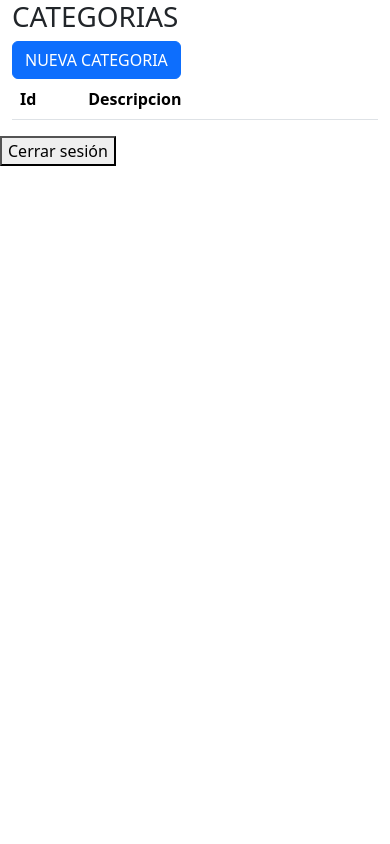
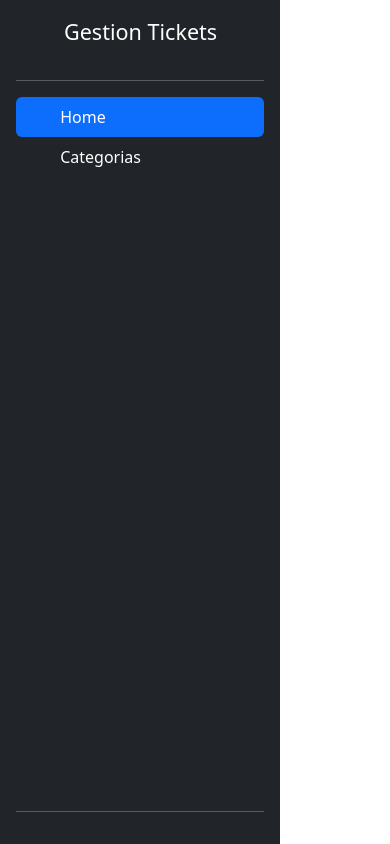
Before and after one commit to LJorsini/gestionTickets, a plain HTML site: page vistasTickets/index.html in a window 390 px wide. Drawn offline with nearby package versions, Linux system fonts and the light colour scheme.

Commit message:
se acomodaron el index y la categoria

```diff
--- a/vistasTickets/css/sidebar.css
+++ b/vistasTickets/css/sidebar.css
@@ -69,6 +69,7 @@
   display: block !important;
 }
 body {
+  margin: 0;
   min-height: 100vh;
   min-height: -webkit-fill-available;
 }
@@ -84,6 +85,23 @@ main {
   overflow-x: auto;
   overflow-y: hidden;
 }
+
+.sidebar {
+    position: fixed;
+    top: 0;
+    bottom: 0;
+    left: 0;
+    width: 280px;
+    padding: 1rem;
+    background-color: #343a40;
+    color: white;
+    z-index: 1000;
+  }
+
+  .content {
+    margin-left: 280px;
+    padding: 2rem;
+  }
 
 .dropdown-toggle {
   outline: 0;
--- a/vistasTickets/index.html
+++ b/vistasTickets/index.html
@@ -1,75 +1,75 @@
 <!DOCTYPE html>
-<html lang="en">
+<html lang="sp">
 
 <head>
-    <meta charset="UTF-8" />
+    <meta charset="UTF-3" />
     <meta name="viewport" content="width=device-width, initial-scale=1.0" />
     <link rel="stylesheet" href="./lib/bootstrap/css/bootstrap.min.css" />
-    <title>Document</title>
+    <title>Gestion Tickets</title>
 </head>
 
 <body>
 
-    <div class="container">
-        <h1>CATEGORIAS</h1>
-
-    <!-- Button trigger modal -->
-    <button type="button" class="btn btn-primary" data-bs-toggle="modal" data-bs-target="#modalCategorias">
-        NUEVA CATEGORIA
-    </button>
-
-    <!-- Tabla -->
-    <table class="table">
-        <thead>
-          <tr>
-            <th scope="col">Id</th>
-            <th scope="col">Descripcion</th>
-            <th scope="col"></th>
-            <th scope="col"></th>
-          </tr>
-        </thead>
-        <tbody>
-
-        </tbody>
-      </table>
-    </div>
-
-    <button onclick="cerrarSesion()">Cerrar sesión</button>
 
 
+    <!DOCTYPE html>
+    <html lang="en" data-bs-theme="auto">
+
+    <head>
+        <meta charset="utf-8" />
+        <meta name="viewport" content="width=device-width, initial-scale=1" />
+        <meta name="description" content="" />
+        <title>Gestion Tickets</title>
+        <link rel="stylesheet" href="./lib/bootstrap/css/bootstrap.min.css" />
+        <link rel="canonical" href="https://getbootstrap.com/docs/5.3/examples/sidebars/" />
+        <link rel="stylesheet" href="./css/sidebar.css" />
+        <script src="../assets/js/color-modes.js"></script>
+        <link href="../assets/dist/css/bootstrap.min.css" rel="stylesheet" />
+    </head>
+
+    <body>
+        <main class="d-flex flex-nowrap">
+            <div class="d-flex flex-column flex-shrink-0 p-3 text-bg-dark sidebar" style="width: 280px">
+                <a href="" class="d-flex align-items-center mb-3 mb-md-0 me-md-auto text-white text-decoration-none">
+                    <svg class="bi pe-none me-2" width="40" height="32" aria-hidden="true">
+                        <use xlink:href="#bootstrap"></use>
+                    </svg>
+                    <span class="fs-4">Gestion Tickets</span>
+                </a>
+                <hr />
+                <ul class="nav nav-pills flex-column mb-auto">
+                    <li class="nav-item">
+                        <a href="#" class="nav-link active" aria-current="page">
+                            <svg class="bi pe-none me-2" width="16" height="16" aria-hidden="true">
+                                <use xlink:href="#home"></use>
+                            </svg>
+                            Home
+                        </a>
+                    </li>
+                    <li>
+                        <a href="./categorias.html" class="nav-link text-white">
+                            <svg class="bi pe-none me-2" width="16" height="16" aria-hidden="true">
+                                <use xlink:href="#speedometer2"></use>
+                            </svg>
+                            Categorias
+                        </a>
+                    </li>
+                </ul>
+                <hr />
+            </div>
+
+            <div class="b-example-divider b-example-vr"></div>
+
+            <!-- Contenido principal -->
+            <div class="content">
 
 
-    <!-- Modal -->
-    <div class="modal fade" id="modalCategorias" tabindex="-1" aria-labelledby="exampleModalLabel" aria-hidden="true">
-        <div class="modal-dialog">
-            <div class="modal-content">
-                <div class="modal-header">
-                    <h1 class="modal-title fs-5" id="exampleModalLabel">Modal title</h1>
-                    <button type="button" class="btn-close" data-bs-dismiss="modal" aria-label="Close"></button>
-                </div>
-                <div class="modal-body">
-                    <form class="formCategorias">
-                        <div class="mb-3">
-                            <label for="categoriaDescripcion" class="form-label">Categoria</label>
-                            <input type="email" class="form-control" id="categoriaDescripcion" placeholder="Ingrese el nombre de la categoria"/>
-                        </div>
-
-                    </form>
-                </div>
-                <div class="modal-footer">
-                    <button type="button" class="btn btn-secondary" data-bs-dismiss="modal">
-                        CERRAR
-                    </button>
-                    <button type="button" class="btn btn-primary" onclick="CrearCategoria()">GUARDAR</button>
-                </div>
             </div>
-        </div>
-    </div>
-
-
-    <!-- Seccion scripts -->
-    <script src="./lib/bootstrap/js/bootstrap.min.js"></script>
-    <script src="./js/categoria-1.0.0.js"></script>
+        </main>
+        <script src="../assets/dist/js/bootstrap.bundle.min.js"></script>
+        <script src="./lib/bootstrap/js/bootstrap.min.js"></script>
+        <script src="./js/sidebar-1.0.0.js"></script>
+    </body>
 
 </body>
 
```
Also changed, not shown: vistasTickets/categorias.html (added, +94 -0 lines), vistasTickets/sidebar.html (deleted, +0 -56 lines).
